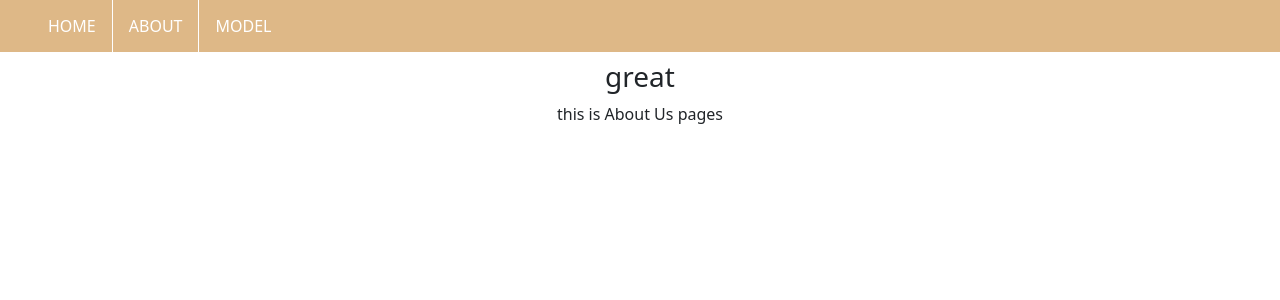
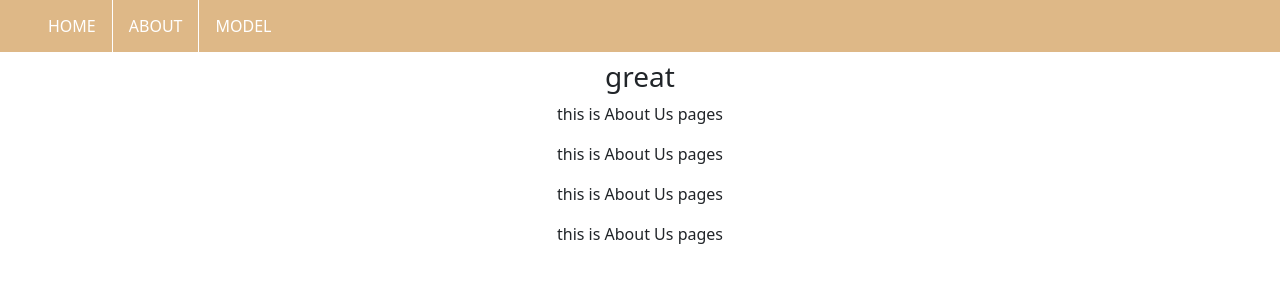
Before and after one commit to yuanyuanP/261361-Project-Software-Engineering, a Node server app: page /about in a window 1280 px wide. Shown: the top 300 px of the page. Run offline with Node 20, Linux system fonts and the light colour scheme.

Commit message:
Test new add

```diff
--- a/views/pages/about.ejs
+++ b/views/pages/about.ejs
@@ -27,6 +27,9 @@
 
 
         <p class="text-center">this is About Us pages</p>
+        <p class="text-center">this is About Us pages</p>
+        <p class="text-center">this is About Us pages</p>
+        <p class="text-center">this is About Us pages</p>
 
 
     </div>
```
